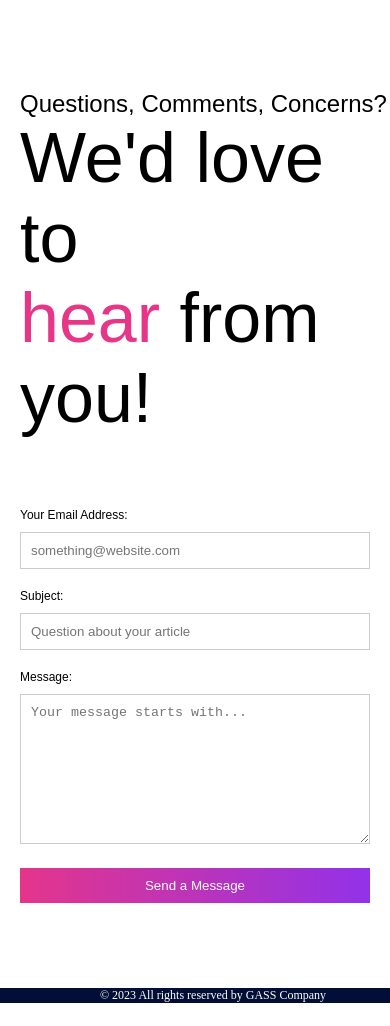
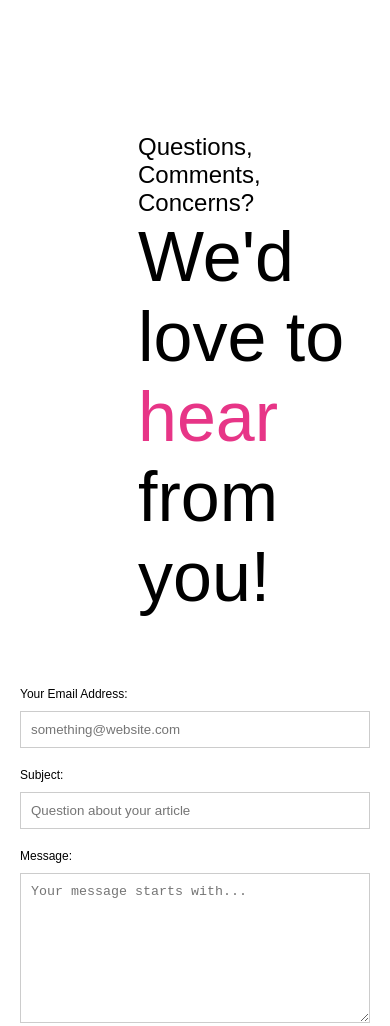
Before and after one commit to SyifaShintawati/DigitalMarketingWebsite, a plain HTML site: page index.html in a window 390 px wide. Shown: the top 1026 px of the page. Before the commit the page ends 1003 px from the top, so only its background shows below. Drawn offline with Linux system fonts and the light colour scheme.

Commit message:
azri : update section contact

```diff
--- a/assets/css/style.css
+++ b/assets/css/style.css
@@ -1,24 +1,25 @@
-body{
+/* section-contact */
+.body-section{
     display: flex;
     justify-content: space-between;
     margin: 0;
 }
-.container{
+.section-contact{
     margin-top: 125px;
     margin-left: 130px;
     font-family: Arial, Helvetica, sans-serif;
 }
 
-.container p{
+.section-contact p{
     font-size: 70px;
     margin: 0;
 }
 
-.container p span{
+.section-contact p span{
     color: #E73587;
 }
 
-.container h2{
+.section-contact h2{
     font-weight:500;
     margin: 0;
 }
@@ -77,7 +78,7 @@ button:hover {
 }
 
 @media screen and (max-width: 930px) {
-    body {
+    .body-section {
         flex-direction: column;
         align-items: center;
     }
@@ -99,7 +100,7 @@ button:hover {
 }
 
 @media screen and (max-width: 768px) {
-    body {
+    .body-section {
         flex-direction: column;
         align-items: center;
     }
@@ -110,7 +111,7 @@ button:hover {
 }
 
 @media screen and (max-width: 450px) {
-    body {
+    .body-section {
         flex-direction: column;
         align-items: center;
     }
--- a/index.html
+++ b/index.html
@@ -35,8 +35,9 @@
 
     </section>
 
-    <!-- contact us -->
-        <div class="container">
+    <!-- contact & newsletter -->
+    <div class="body-section">
+        <div class="section-contact">
             <h2>Questions, Comments, Concerns?</h2>
             <p>We'd love to <br><span>hear</span> from you!</p>
         </div>
@@ -60,6 +61,7 @@
             <p>&copy; 2023 All rights reserved by GASS Company</p>
           </div>
 
+    </div>
     <script src="/assets/js/script.js"></script>
 </body>
 </html>
```
